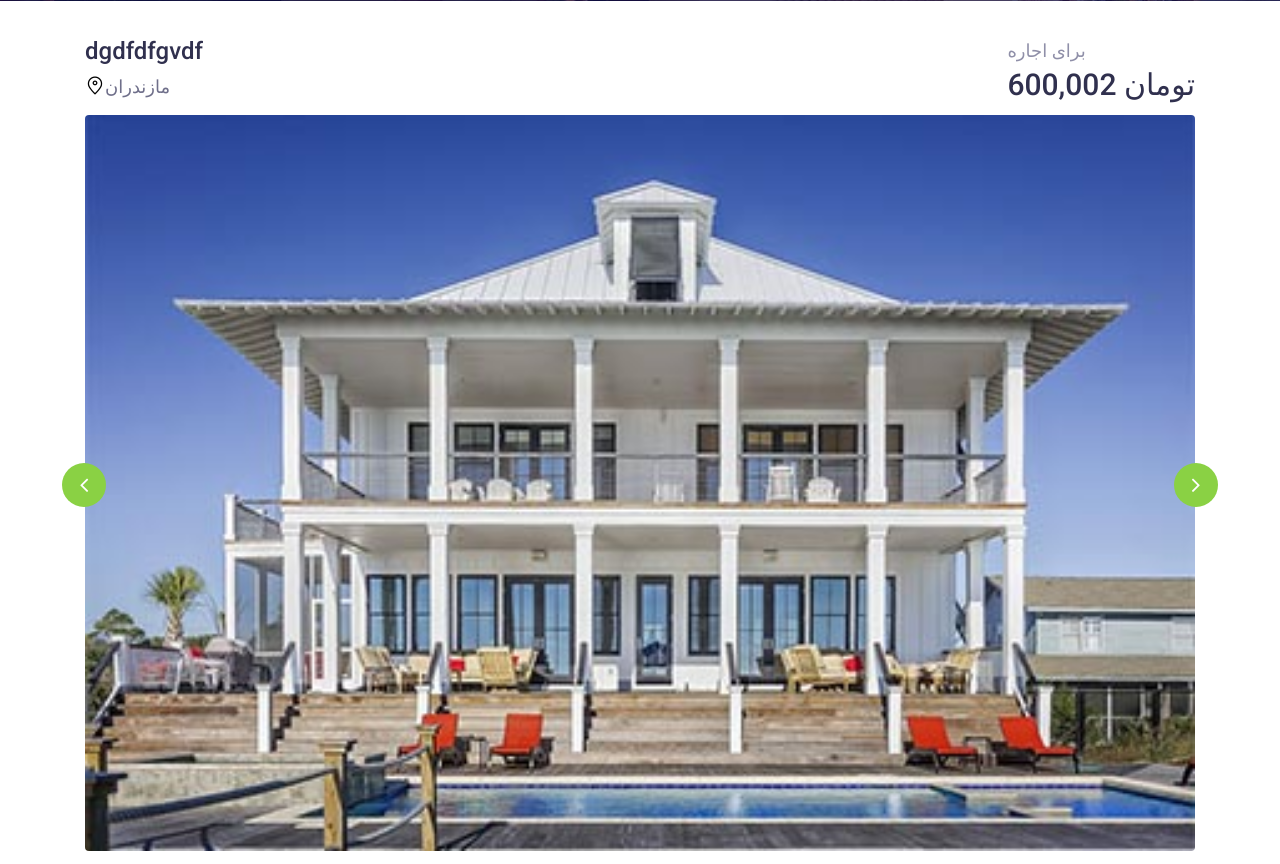
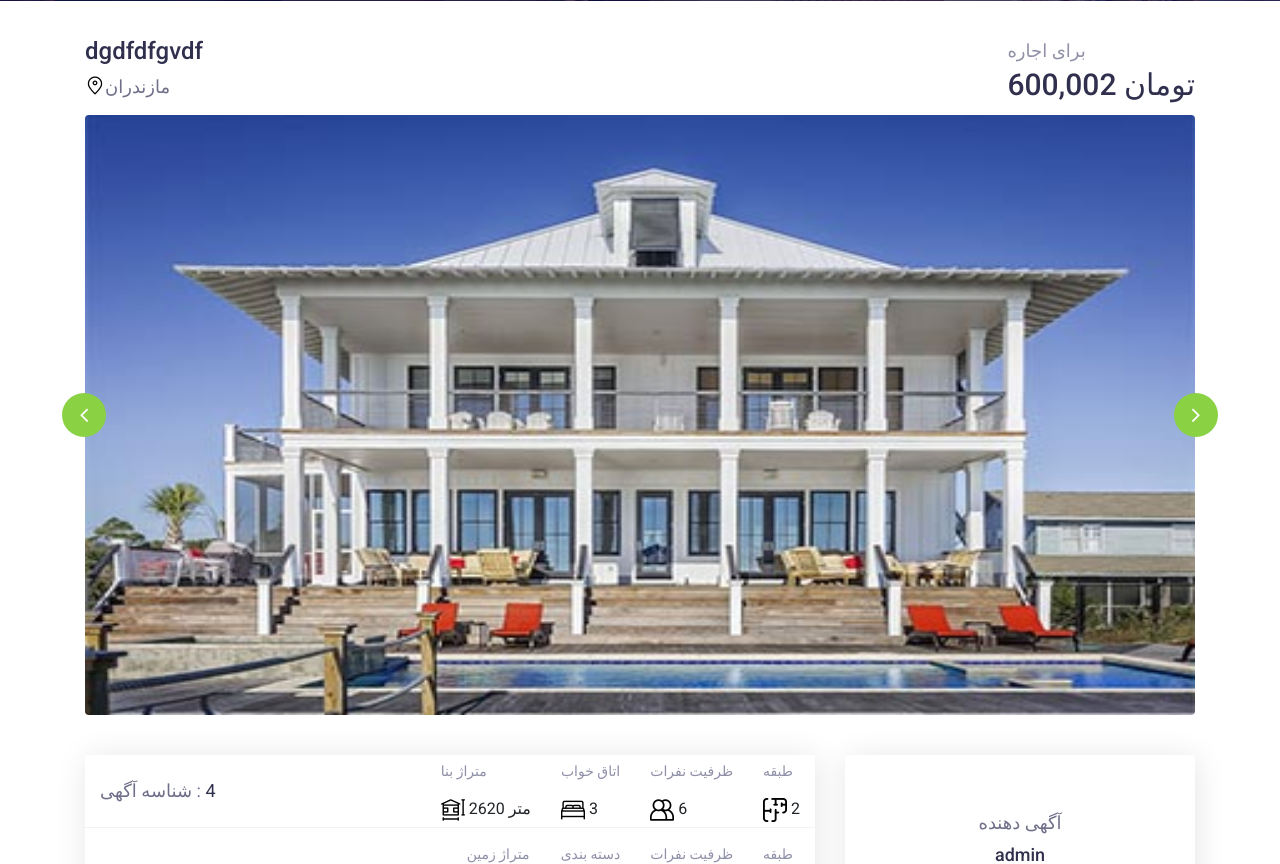
Before and after one commit to 6lineir/Real-estate, a Django app: page /ads/4/ in a window 1280 px wide. Shown: the part 632-1496 px from the top of the page. Run offline with Django 3.2, Linux system fonts and the light colour scheme; data comes from the database, SQL or seed files in the repository; some libraries are stand-ins or nearby versions.

Commit message:
fix Detils v1 .

```diff
--- a/static/Ads/css/style.css
+++ b/static/Ads/css/style.css
@@ -887,8 +887,8 @@ html .ui-button.ui-state-disabled:active {
 }
 
 .details-top {
-	padding: 25px 0;
-	margin-bottom: 35px;
+	padding: 5px 0;
+	margin-bottom: 10px;
 	border-bottom: 1px solid #f3f3f3;
 	margin-left: -25px;
 	margin-right: -20px;
--- a/templates/Ads/AdsDetails.html
+++ b/templates/Ads/AdsDetails.html
@@ -29,10 +29,10 @@
                 <div class="col-lg-12">
                     <div class="property-img owl-carousel">
                         <div class="single-img">
-                            <img src="{{ object.image.url }}" alt="">
+                            <img src="{{ object.image.url }}" alt="" width="500" height="600">
                         </div>
                         <div class="single-img">
-                            <img src="{{ object.image2.url }}" alt="">
+                            <img src="{{ object.image2.url }}" alt="" width="500" height="600">
                         </div>
                     </div>
                 </div>
@@ -78,6 +78,43 @@
                                 </div>
                             </div>
                         </div>
+
+                        <div class="row details-top">
+                            <div class="col-lg-12">
+                                <div class="t-details">
+                                    <div class="register-id">
+                                        <p>اجاره شبانه شنبه تا چهارشنبه : <span>تومان {{ object.pricerent1|intcomma:False }}</span></p>
+                                        <p>اجاره شبانه چهارشنبه تا جمعه : <span>تومان {{ object.pricerent2|intcomma:False }}</span></p>
+                                        <p>اجاره شبانه تطعیلات و عید : <span>تومان {{ object.pricerent3|intcomma:False }}</span></p>
+                                    </div>
+                                    <div class="popular-room-features single-property">
+                                        <div class="size">
+                                            <p>متراژ زمین</p>
+                                            <img src="/static/Ads/img/icons/size.png" alt="">
+                                            <i class="flaticon-bath"></i>
+                                            <span>{{ object.sizeerth }}</span>
+                                        </div>
+                                        <div class="beds">
+                                            <p>دسته بندی</p>
+                                            <img src="/static/Ads/img/icons/bed.png" alt="">
+                                            <span>{{ object.category }}</span>
+                                        </div>
+                                        <div class="baths">
+                                            <p>ظرفیت نفرات</p>
+                                            <img src="/static/Ads/img/icons/users.png" alt="">
+                                            <span>6</span>
+                                        </div>
+                                        <div class="garage">
+                                            <p>طبقه</p>
+                                            <img src="/static/Ads/img/icons/floor.png" alt="">
+                                            <span>2</span>
+                                        </div>
+                                    </div>
+                                </div>
+                            </div>
+                        </div>
+
+
                         <div class="row">
                             <div class="col-lg-12">
                                 <div class="property-description">
--- a/templates/Ads/tmp/footer.html
+++ b/templates/Ads/tmp/footer.html
@@ -1,12 +1,14 @@
+{% load static %}
 <footer class="footer-section">
     <div class="container">
         <div class="row">
             <div class="col-lg-12 text-center sp-60">
-                <img src="img/only-logo.png" alt="">
+
             </div>
         </div>
         <div class="row p-37">
             <div class="col-lg-4">
+                <img src="{% static 'Ads/img/logo.png' %}" alt="">
                 <div class="about-footer">
                     <h5>املاک کارا چیست ؟</h5>
                     <p> وپ اپلیکیشنی برای فروش املاک و رزو ویلا که شما می توانید شهر و امکانات موردنظر خود را انتخاب نموده و سفری متفاوت را داشته باشید و همچنین بازدید بالایی برای آگهی خود ↓داشته باشید,ارسال به شبکه های اجتماعی با ما باشید</p>
```
